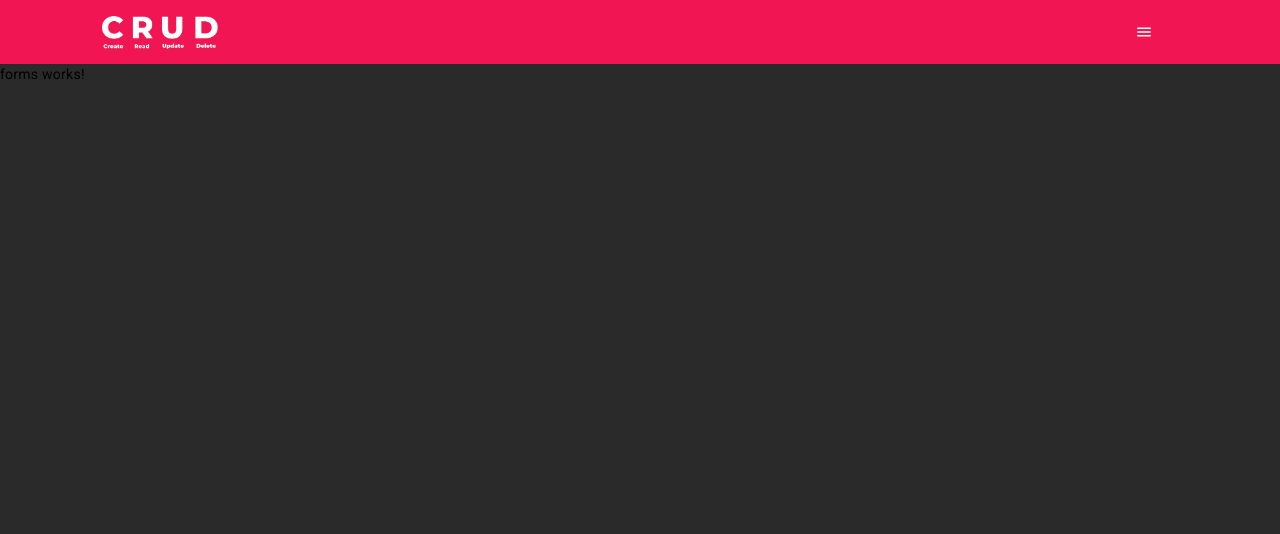
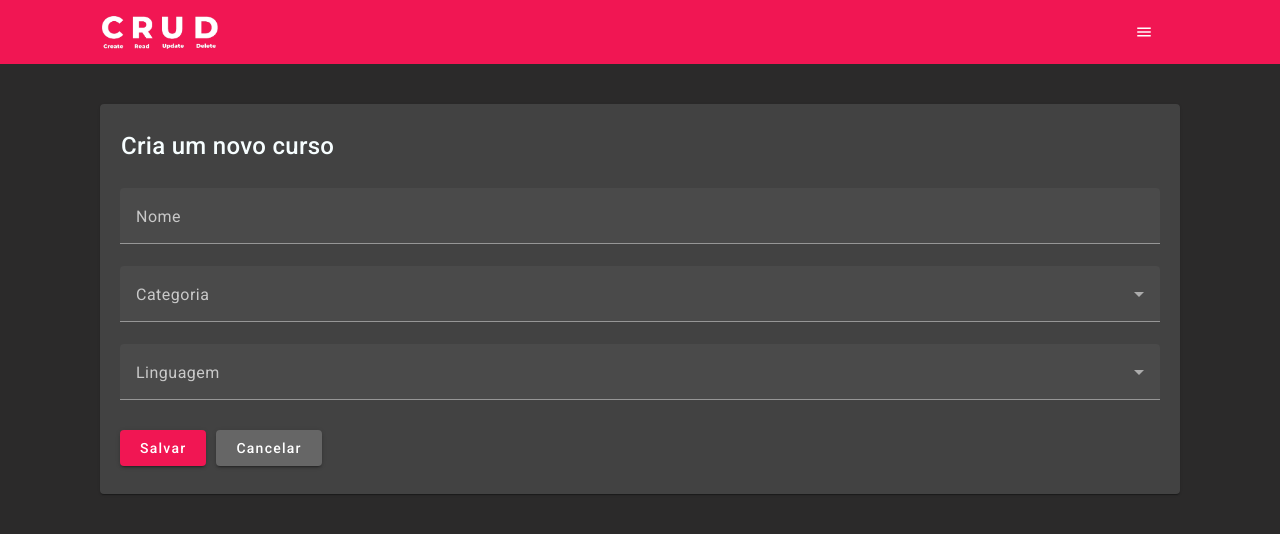
Before and after one commit to JuanLuky/crud-cursos, an Angular app: page /courses/new in a window 1280 px wide. Shown: the top 534 px of the page. Built offline with nearby package versions, Linux system fonts and the light colour scheme.

Commit message:
feet: Criação do frontend do form para criar novos cursos no banco de dados.

```diff
--- a/src/app/components/courses/courses.component.scss
+++ b/src/app/components/courses/courses.component.scss
@@ -2,9 +2,11 @@
 
 .container {
   margin: 0 auto;
-  margin-top: 30px;
+  margin-top: 40px;
   max-width: 1080px;
-  width: 90%;
+  width: 95%;
+  border-radius: 5px !important;
+  overflow: hidden;
 
   .table-container {
     th {
--- a/src/app/components/forms/forms.component.html
+++ b/src/app/components/forms/forms.component.html
@@ -1 +1,36 @@
-<p>forms works!</p>
+<mat-card class="container">
+  <mat-card-header>
+    <mat-card-title class="title">Cria um novo curso</mat-card-title>
+  </mat-card-header>
+
+  <form [formGroup]="form">
+    <mat-form-field>
+      <mat-label class="label-text">Nome</mat-label>
+      <input matInput formControlName="name" />
+
+    </mat-form-field>
+
+    <mat-form-field>
+      <mat-label class="label-text">Categoria</mat-label>
+      <mat-select formControlName="category">
+        @for (list of lists; track list) {
+          <mat-option [value]="list.value">{{list.viewValue}}</mat-option>
+        }
+      </mat-select>
+    </mat-form-field>
+
+    <mat-form-field>
+      <mat-label class="label-text">Linguagem</mat-label>
+      <mat-select formControlName="language">
+        @for (language of languages; track language) {
+          <mat-option [value]="language.value">{{language.viewValue}}</mat-option>
+        }
+      </mat-select>
+    </mat-form-field>
+  </form>
+
+  <mat-card-actions class="btn-content">
+    <button mat-raised-button (click)="onSubmit()">Salvar</button>
+    <button class="btn-cancel" mat-raised-button (click)="onCancel()">Cancelar</button>
+  </mat-card-actions>
+</mat-card>
--- a/src/app/components/forms/forms.component.scss
+++ b/src/app/components/forms/forms.component.scss
@@ -0,0 +1,49 @@
+@import '_variables';
+
+.container {
+  padding: 10px 0 20px 0;
+  max-width: 1080px;
+  width: 95%;
+  margin: 0 auto;
+  margin-top: 40px;
+
+  form {
+    padding: 0 20px;
+    display: flex;
+    flex-wrap: wrap;
+    flex-direction: column;
+    width: 100%;
+    margin-top: 26px;
+  }
+  .title {
+    color: $gray-100;
+    padding: 0 5px;
+    font-size: 1.5rem;
+  }
+
+  .label-text {
+    color: #c9c9c9;
+  }
+
+  .btn-content {
+    padding: 0 20px;
+    display: flex;
+    align-items: center;
+    flex-wrap: wrap;
+    gap: 10px;
+  }
+  button {
+    padding: 16px 20px;
+    background-color: $red !important;
+  }
+  .btn-cancel {
+    background-color: #666666 !important;
+  }
+}
+
+@media (max-width: 500px) {
+  button {
+    padding: 20px 20px !important;
+    flex: 1;
+  }
+}
--- a/src/app/components/forms/forms.component.ts
+++ b/src/app/components/forms/forms.component.ts
@@ -1,12 +1,73 @@
-import { Component } from '@angular/core';
+import { Component, inject } from '@angular/core';
+
+import { FormBuilder, FormGroup, ReactiveFormsModule } from '@angular/forms';
+import {MatSnackBar} from '@angular/material/snack-bar';
+import { MatButtonModule } from '@angular/material/button';
+import { MatCardModule } from '@angular/material/card';
+import { MatFormFieldModule } from '@angular/material/form-field';
+import { MatInputModule } from '@angular/material/input';
+import { MatSelectModule } from '@angular/material/select';
+import { ActivatedRoute, Router } from '@angular/router';
+import { List } from '../../model/select';
+import { CoursesService } from '../../services/courses.service';
+
 
 @Component({
   selector: 'app-forms',
   standalone: true,
-  imports: [],
+  imports: [MatFormFieldModule,MatInputModule, ReactiveFormsModule, MatCardModule, MatButtonModule, MatSelectModule],
   templateUrl: './forms.component.html',
   styleUrl: './forms.component.scss'
 })
 export class FormsComponent {
 
+  form: FormGroup;
+  private formBuilder = inject(FormBuilder)
+
+  constructor(private snackBar: MatSnackBar) {
+    this.form = this.formBuilder.group({
+      name: [null],
+      category: [null],
+      language: [null]
+    });
+  }
+
+  lists: List[] = [
+    {value: 'Front-end', viewValue: 'Front-end'},
+    {value: 'Back-end', viewValue: 'Back-end'},
+    {value: 'DevOps', viewValue: 'DevOps'},
+    {value: 'Inteligência Artificial', viewValue: 'Inteligência Artificial'},
+  ];
+  languages: List[] = [
+    {value: 'TypeScript', viewValue: 'TypeScript'},
+    {value: 'Java', viewValue: 'Java'},
+    {value: 'JavaScript', viewValue: 'JavaScript'},
+    {value: 'Python', viewValue: 'Python'},
+    {value: 'Ruby', viewValue: 'Ruby'},
+    {value: 'C++', viewValue: 'C++'},
+    {value: 'C#', viewValue: 'C#'},
+    {value: 'SQL', viewValue: 'SQL'},
+    {value: 'Infraestrutura', viewValue: 'Infraestrutura'},
+    {value: 'IA', viewValue: 'IA'},
+  ];
+
+  private router = inject(Router);
+  private route = inject(ActivatedRoute);
+
+  private service = inject(CoursesService);
+
+
+  onSubmit() {
+    this.service.save(this.form.value)
+    .subscribe(result => console.log('Success ', result), error => this.onError());
+  }
+
+  onCancel() {
+    this.router.navigate(['courses'], {relativeTo: this.route});
+  }
+
+  private onError() {
+    this.snackBar.open("Erro ao salvar curso!", '', {duration: 3000,})
+  }
+
 }
--- /dev/null
+++ b/src/app/model/select.ts
@@ -0,0 +1,4 @@
+export interface List {
+  value: string;
+  viewValue: string;
+}
--- a/src/app/services/courses.service.ts
+++ b/src/app/services/courses.service.ts
@@ -1,7 +1,7 @@
 import { Injectable, inject } from '@angular/core';
 import { Course } from '../model/course';
 import { HttpClient } from '@angular/common/http';
-import { delay, first, tap } from 'rxjs';
+import { delay, first } from 'rxjs';
 import { environment } from '../../environments/environment';
 
 @Injectable({
@@ -19,4 +19,11 @@ export class CoursesService {
       delay(2000),
     );
   }
+
+  save(record: Course) {
+    return this.http.post<Course[]>(this.URL_API, record)
+    .pipe(
+      first(),
+    );
+  }
 }
```
Also changed, not shown: src/app/components/courses/courses.component.html (+0 -8 lines).
